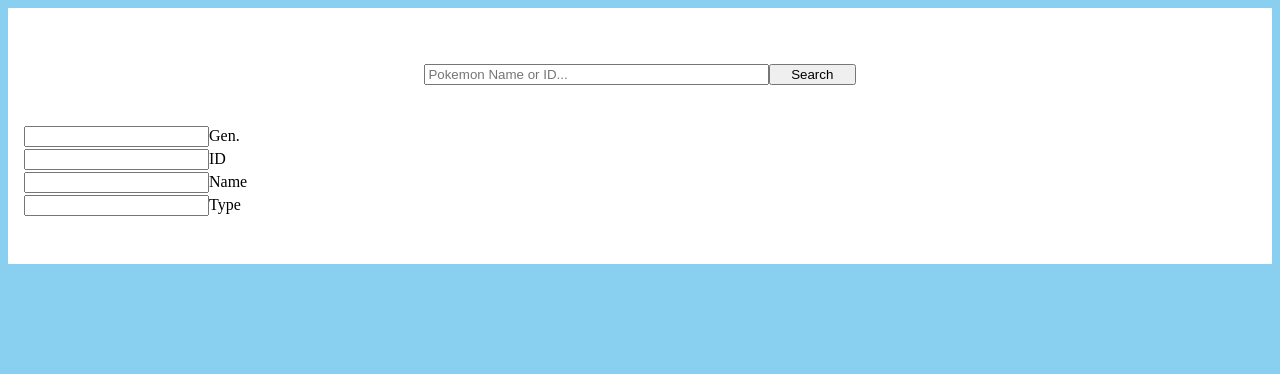
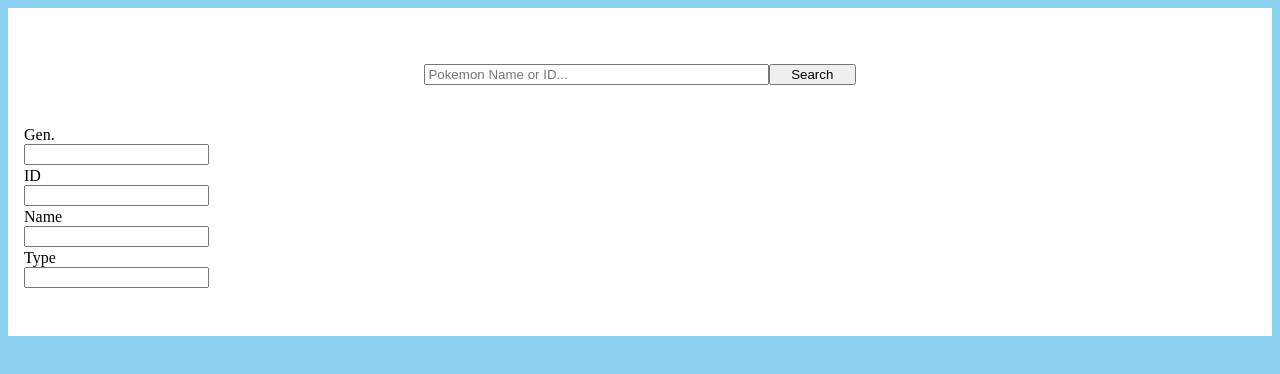
Before and after one commit to joemas08/pokemon-react-project, a React (Vite) app: page / in a window 1280 px wide. Shown: the top 374 px of the page. Built offline with nearby package versions, Linux system fonts and the light colour scheme.

Commit message:
change orientation of display for pokemon info

```diff
--- a/src/AttributeList.tsx
+++ b/src/AttributeList.tsx
@@ -12,25 +12,29 @@
     <div className='attributeList'>
       <img src={props.image}></img>
       <div className='attribute'>
+        <label htmlFor='Type'>Gen.</label>
+        <br />
         <input
           type='text'
           id='generation'
           readOnly={true}
           placeholder={props.generation}
         />
-        <label htmlFor='Type'>Gen.</label>
       </div>
       <div className='attribute'>
+        <label htmlFor='ID'>ID</label>
+        <br />
         <input type='text' id='ID' readOnly={true} placeholder={props.id} />
-        <label htmlFor='ID'>ID</label>
       </div>
       <div className='attribute'>
+        <label htmlFor='Name'>Name</label>
+        <br />
         <input type='text' id='Name' readOnly={true} placeholder={props.name} />
-        <label htmlFor='Name'>Name</label>
       </div>
       <div className='attribute'>
+        <label htmlFor='Type'>Type</label>
+        <br />
         <input type='text' id='Type' readOnly={true} placeholder={props.type} />
-        <label htmlFor='Type'>Type</label>
       </div>
       <p>{props.description}</p>
     </div>
```
